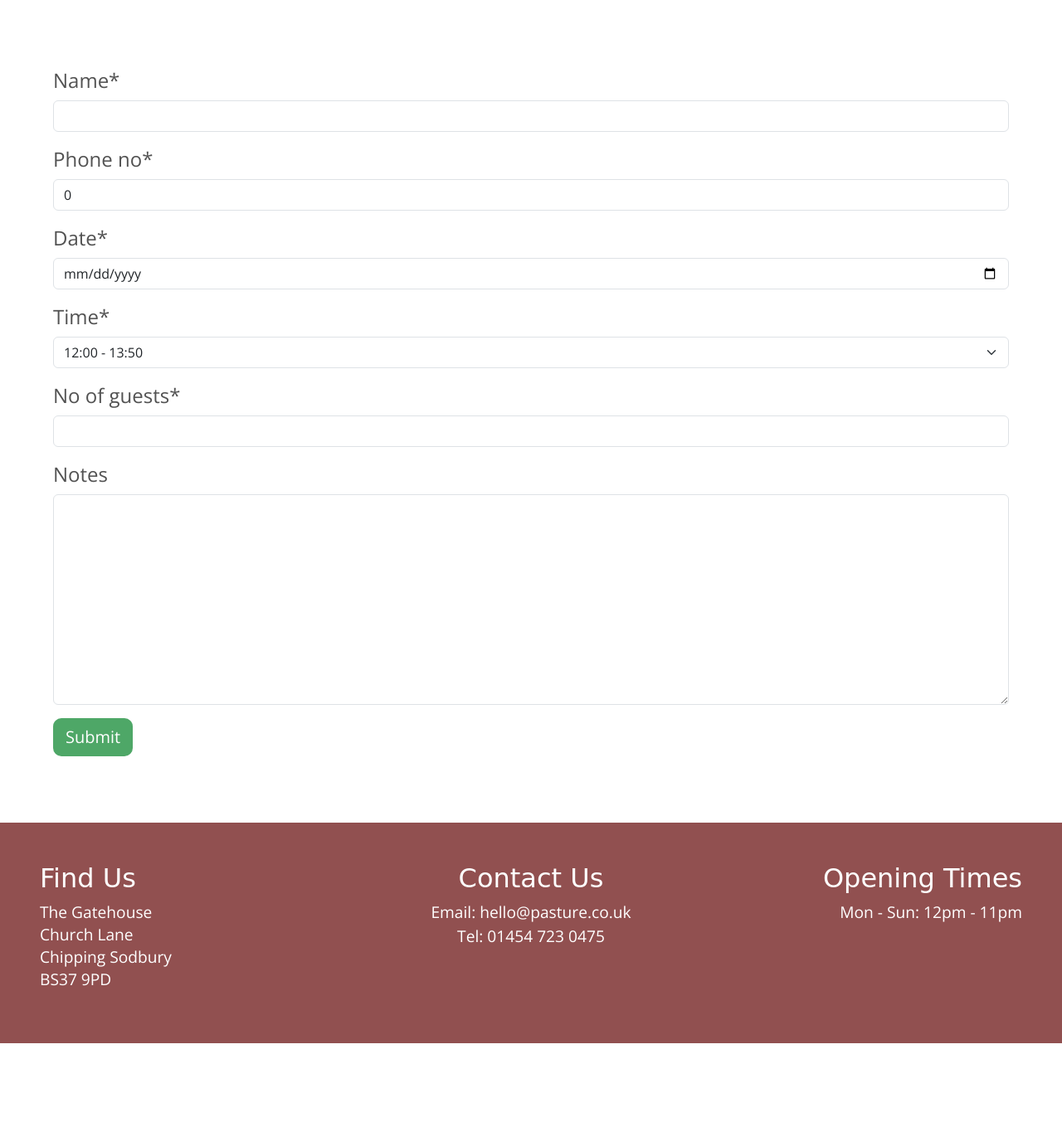
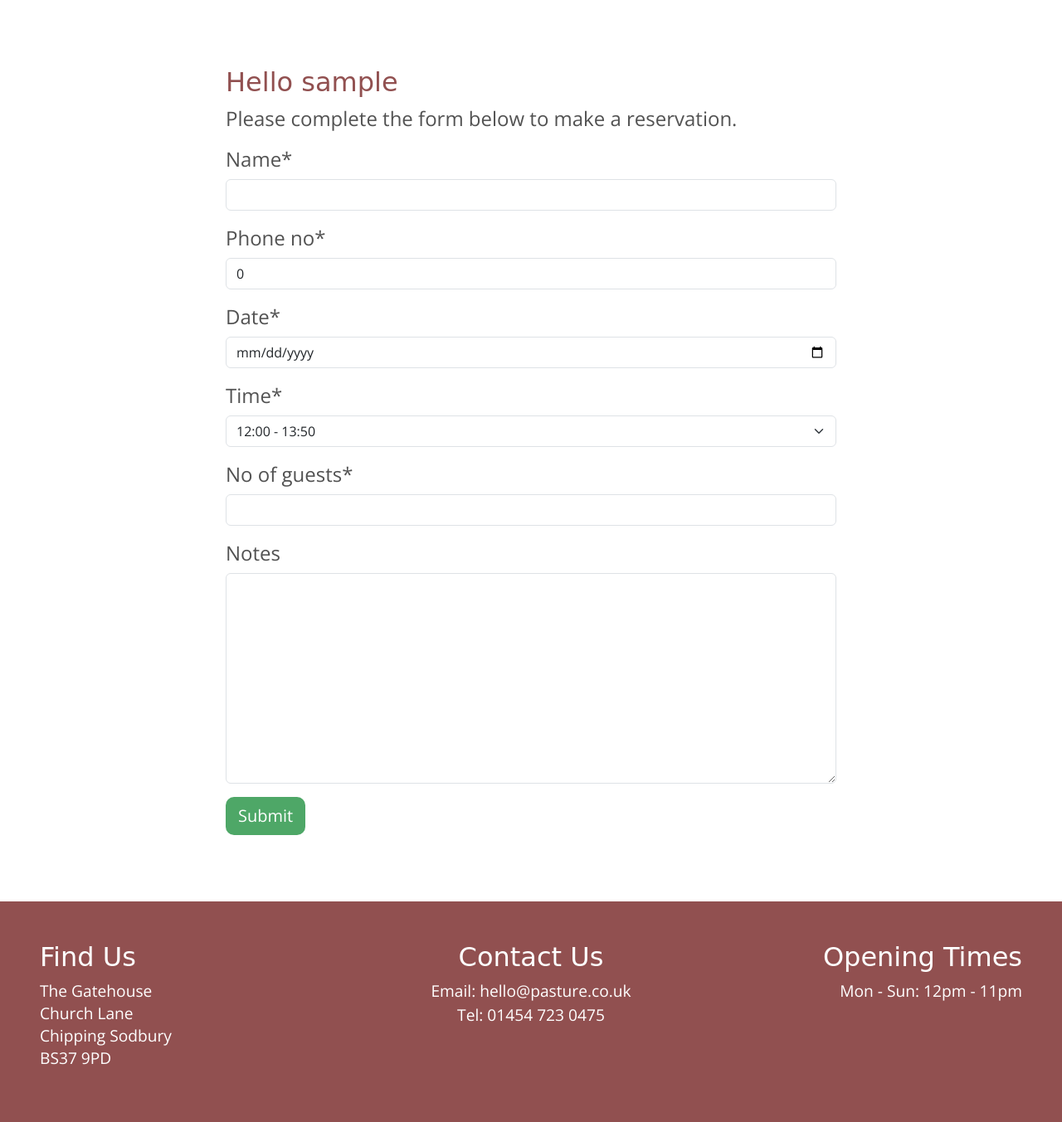
Before and after one commit to MichelleBritton/pasture, a Django app: page /book/ in a window 1280 px wide. Shown: the part 400-1753 px from the top of the page at 83% size. Before the commit the page ends 1658 px from the top, so only its background shows below. Run offline with Django 3.2, Linux system fonts and the light colour scheme; the visitor is signed in with stand-in values (Sample User, id 1); some libraries are stand-ins or nearby versions; some web fonts are replaced.

Commit message:
Add personalisation to book page

```diff
--- a/templates/book.html
+++ b/templates/book.html
@@ -13,13 +13,21 @@
     </section>
     <!-- Content Area -->
     <section class="text-area">
-        <!-- Booking Form-->
         {% if user.is_authenticated %}
-        <form method="post">
-            {{ booking_form | crispy }}
-            {% csrf_token %}
-            <button type="submit" class="btn btn-signup btn-lg">Submit</button>
-        </form>
+        <div class="container">
+            <div class="row">
+                <div class="col-12 col-md-8 offset-md-2">
+                    <h2 class="red">Hello {{ user.username }}</h2>
+                    <p>Please complete the form below to make a reservation.</p>
+                    <!-- Booking Form-->
+                    <form method="post">
+                        {{ booking_form | crispy }}
+                        {% csrf_token %}
+                        <button type="submit" class="btn btn-signup btn-lg">Submit</button>
+                    </form>
+                </div>
+            </div>
+        </div>
         {% else %}
         <p class="text-center">To book a table, please <a href="{% url 'account_signup' %}">register</a> or if you already have an account, please <a href="{% url 'account_login' %}">login</a>.</p>
         {% endif %}
```
